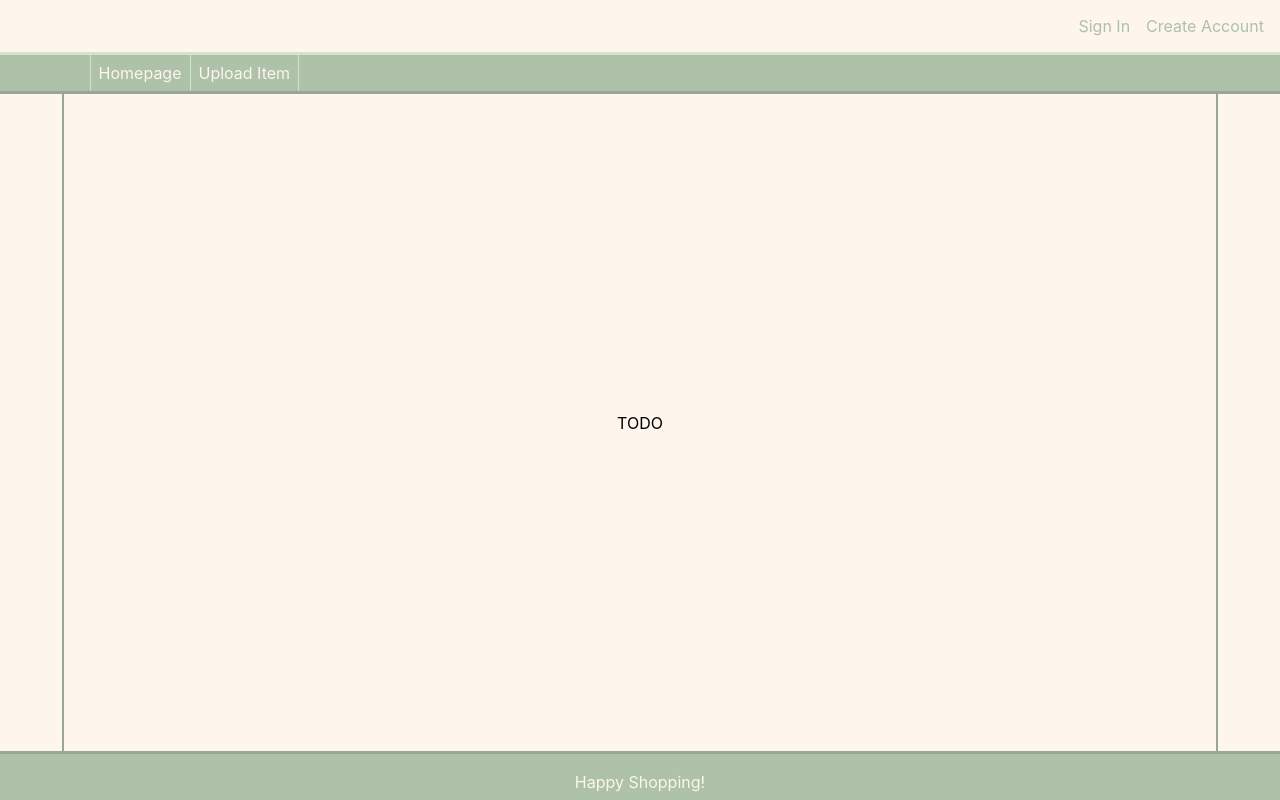
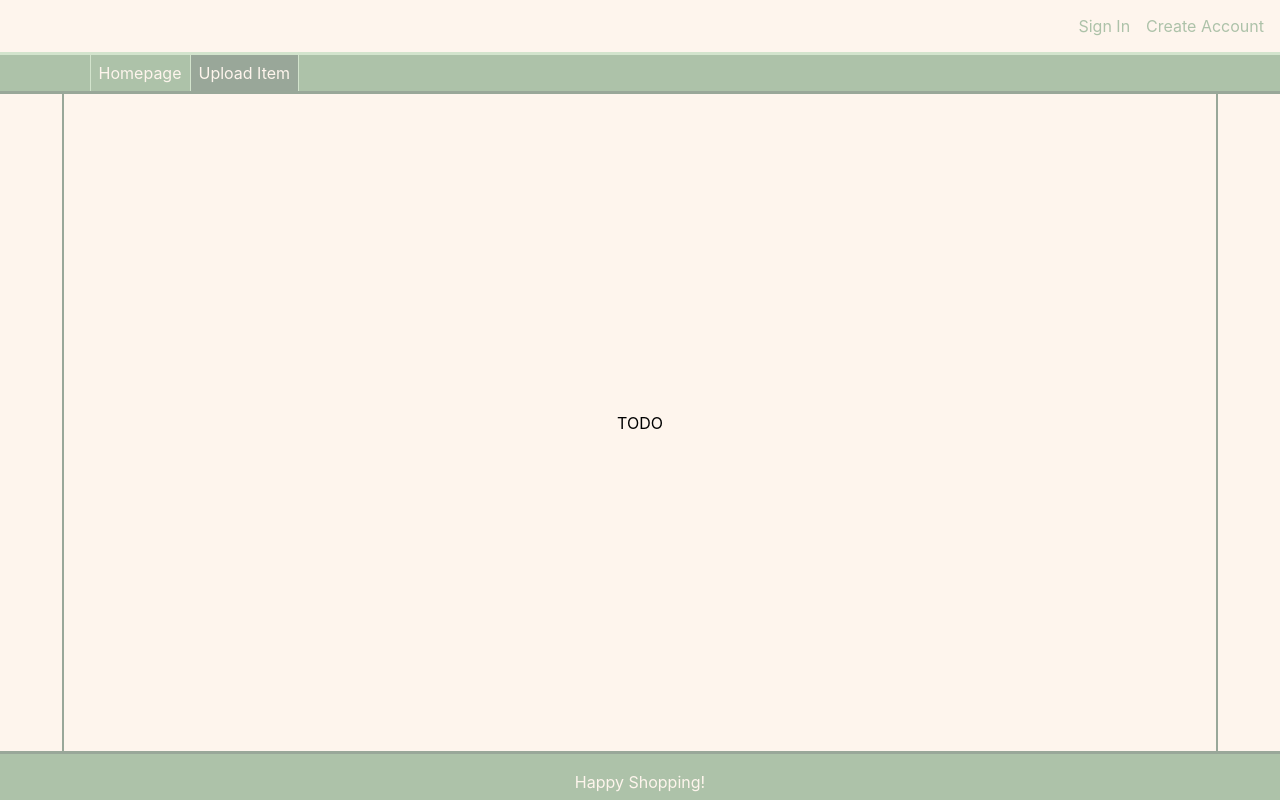
Before and after one commit to JacksonTrudel/MERN-ECommerce, a React (Create React App) app in the folder client/: page /upload-item in a window 1280 px wide. Built offline with nearby package versions, Linux system fonts and the light colour scheme.

Commit message:
NavBar functionality and comment improvement

```diff
--- a/client/src/components/GlobalNavBar.tsx
+++ b/client/src/components/GlobalNavBar.tsx
@@ -1,3 +1,12 @@
+/*
+    To add a new entry to the nav bar, complete the following steps:
+        (Step 1:) Add to NavBarSelection enum
+        (Step 2:) Add mapping to URL path
+        (Step 3:) Add JSX for entry
+
+    The appropriate locations for each step are commented.
+*/
+
 import styles from '../styles/GlobalNavBar';
 import { incrementCounter } from '../redux/actions/CounterActions';
 import { useAppDispatch } from '../redux/hooks';
@@ -8,21 +17,33 @@ import { Navigate } from 'react-router-dom';
 enum NavBarSelection {
     HOMEPAGE,
     UPLOAD_ITEM,
+    // (Step 1:) Add to NavBarSelection enum
     NONE,
 }
 
 const navSelectionToPath = new Map<NavBarSelection, string>([
     [NavBarSelection.HOMEPAGE, '/'],
     [NavBarSelection.UPLOAD_ITEM, '/upload-item'],
+    // (Step 2:) Add mapping to URL path
 ]);
+
+function getCurrentPage(pathname: string): NavBarSelection {
+    let currentPage = NavBarSelection.NONE;
+    navSelectionToPath.forEach((value: string, key: NavBarSelection) => {
+        if (pathname.indexOf(value) >= 0) currentPage = key;
+    });
+    return currentPage;
+}
 
 function GlobalNavBar() {
     const dispatch = useAppDispatch();
+    const [currentPage, setCurrentPage] = useState(getCurrentPage(window.location.pathname));
     const [navBarActiveSelection, setNavBarActiveSelection] = useState<NavBarSelection>(NavBarSelection.NONE);
 
     useEffect(() => {
+        setCurrentPage(getCurrentPage(window.location.pathname));
         setNavBarActiveSelection(NavBarSelection.NONE);
-    }, [navBarActiveSelection]);
+    }, [navBarActiveSelection, currentPage]);
 
     return (
         <div style={styles.headerContainer}>
@@ -39,19 +60,30 @@ function GlobalNavBar() {
             </div>
             <div style={styles.headerPageNav}>
                 <div style={{ ...styles.pageNavContainer, margin: '0 auto 0 7%' }}>
-                    <div style={styles.pageNavItem} onClick={() => setNavBarActiveSelection(NavBarSelection.HOMEPAGE)}>
+                    <div
+                        style={
+                            currentPage === NavBarSelection.HOMEPAGE ? styles.pageNavSelectedItem : styles.pageNavItem
+                        }
+                        onClick={() => setNavBarActiveSelection(NavBarSelection.HOMEPAGE)}
+                    >
                         Homepage
                     </div>
                     <div
-                        style={{ ...styles.pageNavItem, borderRight: `1px solid ${colors.lightAccent}` }}
+                        style={{
+                            ...(currentPage === NavBarSelection.UPLOAD_ITEM
+                                ? styles.pageNavSelectedItem
+                                : styles.pageNavItem),
+                            borderRight: `1px solid ${colors.lightAccent}`,
+                        }}
                         onClick={() => setNavBarActiveSelection(NavBarSelection.UPLOAD_ITEM)}
                     >
                         Upload Item
                     </div>
+                    {/*     (Step 3:) Add JSX for entry   */}
                 </div>
             </div>
             {
-                // redirects
+                // redirect
                 navBarActiveSelection !== NavBarSelection.NONE ? (
                     <Navigate to={navSelectionToPath.get(navBarActiveSelection) ?? '/error'} />
                 ) : null
--- a/client/src/styles/GlobalNavBar.ts
+++ b/client/src/styles/GlobalNavBar.ts
@@ -49,6 +49,13 @@ const styles = {
         padding: '1vmin',
         borderLeft: `1px solid ${colors.lightAccent}`,
     },
+    pageNavSelectedItem: {
+        display: 'flex',
+        justifyContent: 'center',
+        padding: '1vmin',
+        borderLeft: `1px solid ${colors.lightAccent}`,
+        backgroundColor: colors.darkAccent,
+    },
 };
 
 export default styles;
```
